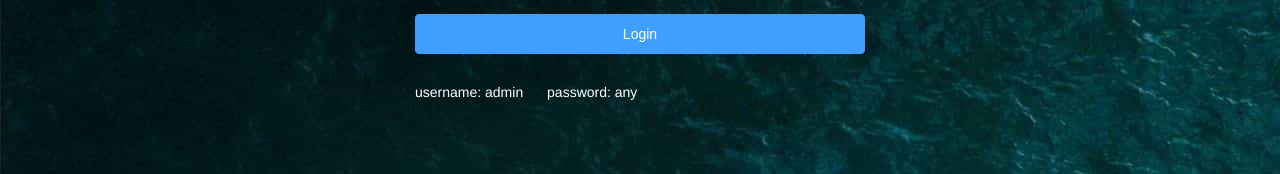
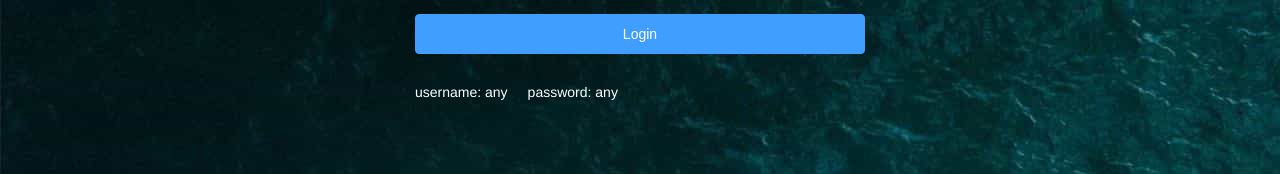
Before and after one commit to yu5127627/nest-share-read, a Vue app in the folder manage-views/: page /login in a window 1280 px wide. Shown: the part 368-542 px from the top of the page. Built offline with nearby package versions, Linux system fonts and the light colour scheme.

Commit message:
edit manage-views

```diff
--- a/manage-views/src/utils/validate.js
+++ b/manage-views/src/utils/validate.js
@@ -15,6 +15,6 @@ export function isExternal(path) {
  * @returns {Boolean}
  */
 export function validUsername(str) {
-  const valid_map = ['admin', 'editor']
+  const valid_map = ['admin', 'editor', 'ykn']
   return valid_map.indexOf(str.trim()) >= 0
 }
--- a/manage-views/src/views/login/index.vue
+++ b/manage-views/src/views/login/index.vue
@@ -43,9 +43,7 @@
           @keyup.enter.native="handleLogin"
         />
         <span class="show-pwd" @click="showPwd">
-          <svg-icon
-            :icon-class="passwordType === 'password' ? 'eye' : 'eye-open'"
-          />
+          <svg-icon :icon-class="passwordType === 'password' ? 'eye' : 'eye-open'" />
         </span>
       </el-form-item>
 
@@ -54,13 +52,11 @@
         type="primary"
         style="width:100%;margin-bottom:30px;"
         @click.native.prevent="handleLogin"
-      >
-        Login
-      </el-button>
+      >Login</el-button>
 
       <div class="tips">
-        <span style="margin-right:20px;">username: admin</span>
-        <span> password: any</span>
+        <span style="margin-right:20px;">username: any</span>
+        <span>password: any</span>
       </div>
     </el-form>
   </div>
```
Also changed, not shown: 7 other files (tests, documents, lock files or other folders).
